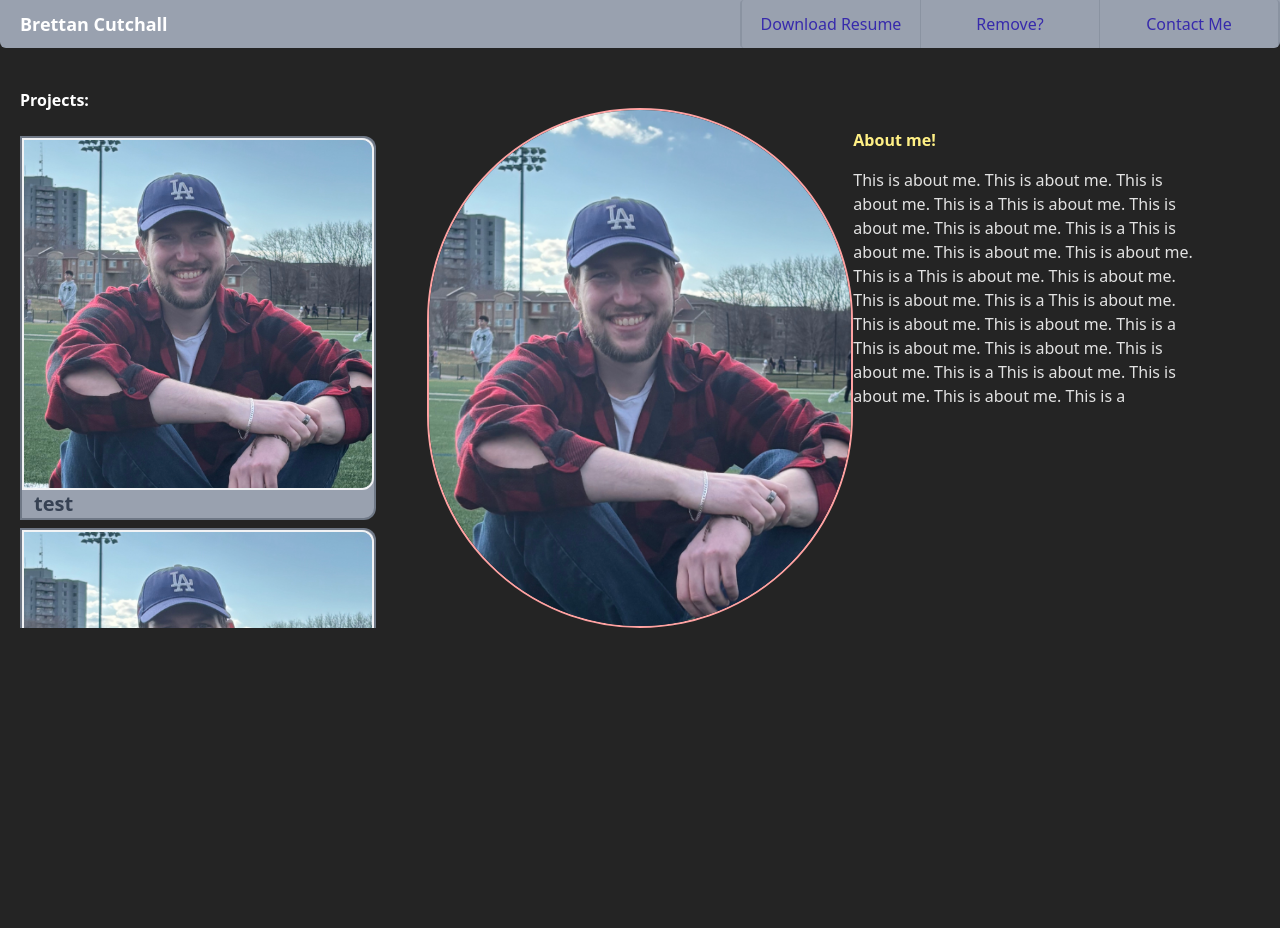
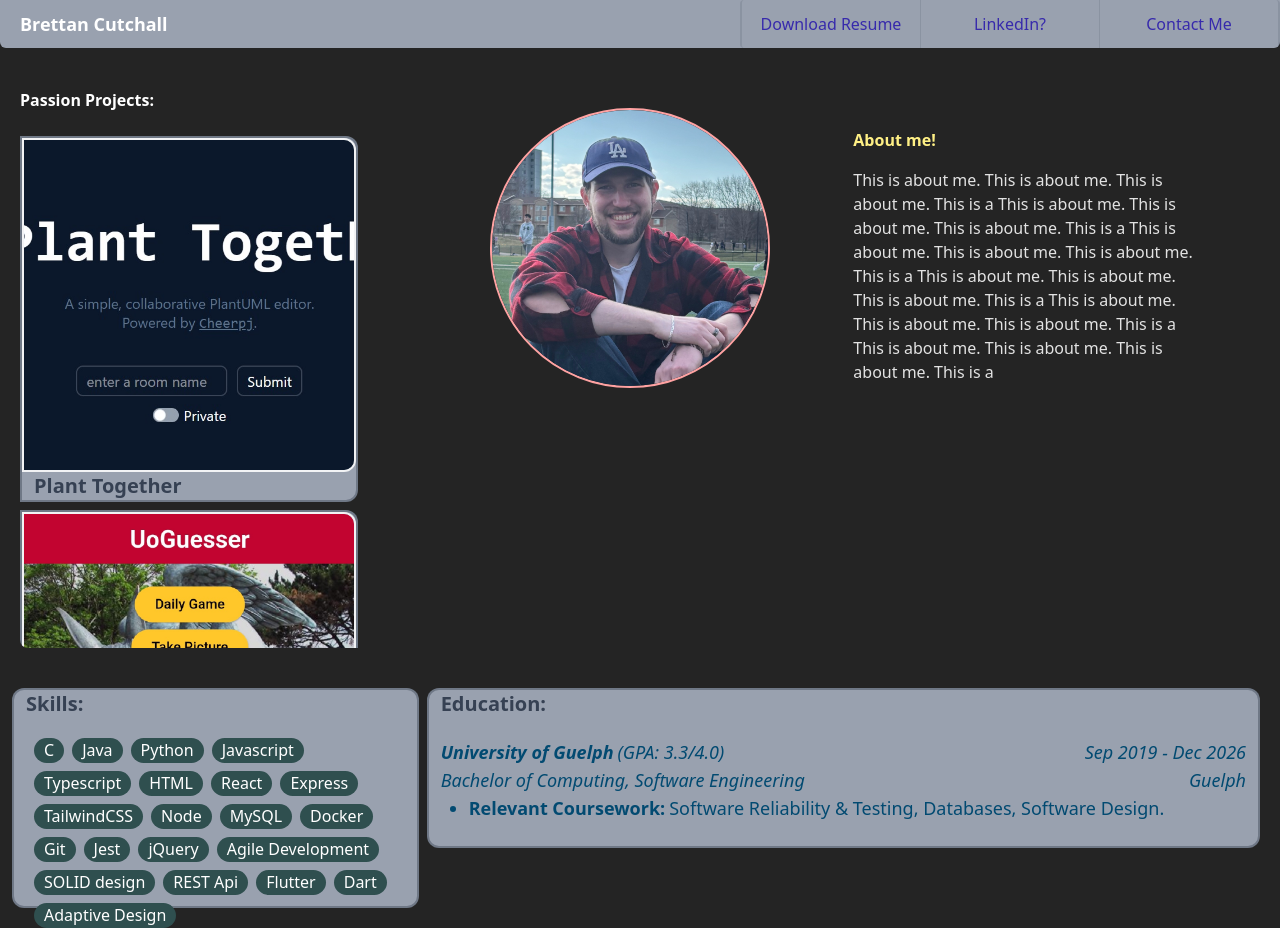
Before and after one commit to Bcutch/Resume, a React (Vite) app: page / in a window 1280 px wide. Before the commit the page ends 800 px from the top, so only its background shows below. Built offline with nearby package versions, Linux system fonts and the light colour scheme.

Commit message:
skills + edu

```diff
--- a/src/components/NavBar.component.tsx
+++ b/src/components/NavBar.component.tsx
@@ -1,5 +1,3 @@
-//import { useState, useEffect } from "react";
-
 interface NavProps {
 
 }
@@ -19,7 +17,7 @@ export const NavBar: React.FC<NavProps> = ({}) => {
                     Download Resume
                 </button>
                 <button className={`${buttonStyle} border-x-1`}>
-                    Remove?
+                    LinkedIn?
                 </button>
                 <button className={`${buttonStyle} border-r-2 rounded-r-sm`}>
                     Contact Me
--- a/src/components/card.component.tsx
+++ b/src/components/card.component.tsx
@@ -10,8 +10,8 @@ interface cardProps {
 export const Card: React.FC<cardProps> = ({
     color = "bg-gray-400 border-gray-900/30",
     style = "border-2 rounded-r-xl",
-    size = "50",
-    animate = "transition delay-150 duration-300 ease-in-out hover:translate-x-5 hover:scale-110",
+    size = "60",
+    animate = "transition delay-150 duration-300 ease-in-out hover:translate-x-4 hover:scale-110",
     title,
     img,
 }) => {
--- a/src/components/headShot.component.tsx
+++ b/src/components/headShot.component.tsx
@@ -6,15 +6,21 @@ interface HSProps {
 
 export const HeadShot: React.FC<HSProps> = ({
     position="flex flex-auto justify-center mt-5",
-    size="70",
+    size=null,
     border="border-2 border-red-300",
 }) => {
 
     return (
         <>
-            <div className={`${position}`}>
-                <img src="../../images/headshot.jpg" className={`h-${size} w-${size} ${border} aspect-square rounded-full object-cover`} />
-            </div>
+            {size==null &&
+                (<div className={`${position}`}>
+                    <img src="../../images/headshot.jpg" className={`h-70 w-70 ${border} aspect-square rounded-full object-cover`} />
+                </div>)}
+
+            {size!=null &&
+                (<div className={`${position}`}>
+                    <img src="../../images/headshot.jpg" className={`h-${size} w-${size} ${border} aspect-square rounded-full object-cover`} />
+                </div>)}
         </>
     )
 }
--- a/src/components/projectCards.component.tsx
+++ b/src/components/projectCards.component.tsx
@@ -11,12 +11,12 @@ export const ProjectCards: React.FC<projProps> = ({}) => {
         <>
             <div className={`flex-col`}>
                 <h1 className="text-white font-bold mb-4">
-                    Projects:
+                    Passion Projects:
                 </h1>
-                <div className={`h-125 overflow-x-hidden no-scrollbar pb-4`}>
-                    <Card img="headshot.jpg" title="test"/>
-                    <Card img="headshot.jpg" title="test"/>
-                    <Card img="headshot.jpg" title="test"/>
+                <div className={`h-130 overflow-x-hidden no-scrollbar pb-4 rounded-lg`}>
+                    <Card img="plant-together.jpg" title="Plant Together"/>
+                    <Card img="uoguessr.jpg" title="UoGuesser"/>
+                    <Card img="headshot.jpg" title="GeoJobSearch"/>
                 </div>
             </div>
         </>
--- /dev/null
+++ b/src/components/school.component.tsx
@@ -0,0 +1,54 @@
+interface skillsProps {
+    color?: string,
+    style?: string,
+    size?: string,
+    animate?: string,
+}
+
+export const School: React.FC<skillsProps> = ({
+    color = "bg-gray-400 border-gray-900/30",
+    style = "border-2 rounded-xl",
+    animate = "",
+}) => {
+
+    return(
+        <>
+            <div className={`w-full h-full ${color} ${style} ${animate}`}>
+                <h1 className={`flex justify-start ml-3 mb-5 text-xl font-bold text-gray-700`}>
+                    Education:
+                </h1>
+                <div className={`flex mx-3 text-lg italic text-sky-900`}>
+                    <div className={`flex flex-auto justify-start`}>
+                        <h2 className={`font-bold`}>
+                            University of Guelph
+                        </h2>
+                        <h2 className={`ml-1`}>
+                            (GPA: 3.3/4.0)
+                        </h2>
+                    </div>
+                    <h2 className={`justify-end`}>
+                        Sep 2019 - Dec 2026
+                    </h2>
+                </div>
+                <div className={`flex mx-3 text-lg italic text-sky-900`}>
+                    <h2 className={`flex flex-auto justify-start`}>
+                        Bachelor of Computing, Software Engineering
+                    </h2>
+                    <h2 className={`justify-end`}>
+                        Guelph
+                    </h2>
+                </div>
+                <ul className={`ml-10`}>
+                    <li className={`justify-start text-lg text-sky-900`}>
+                        <h2 className={`font-bold inline-block`}>
+                            Relevant Coursework:
+                        </h2>
+                        <h2 className={`ml-1 inline-block`}>
+                            Software Reliability & Testing, Databases, Software Design.
+                        </h2>
+                    </li>
+                </ul>
+            </div>
+        </>
+    )
+}
--- /dev/null
+++ b/src/components/skills.component.tsx
@@ -0,0 +1,88 @@
+interface skillsProps {
+    color?: string,
+    style?: string,
+    size?: string,
+    animate?: string,
+}
+
+export const Skills: React.FC<skillsProps> = ({
+    color = "bg-gray-400 border-gray-900/30",
+    style = "border-2 rounded-xl",
+    animate = "",
+}) => {
+
+    return(
+        <>
+            <div className={`flex-col w-full h-full ${color} ${style} ${animate}`}>
+                <h1 className={`ml-3 text-xl font-bold text-gray-700`}>
+                    Skills:
+                </h1>
+                <div className={`flex flex-wrap gap-2 gap-y-2 m-5`}>
+                    <div className="bubble">
+                        C
+                    </div>
+                    <div className="bubble">
+                        Java
+                    </div>
+                    <div className="bubble">
+                        Python
+                    </div>
+                    <div className="bubble">
+                        Javascript
+                    </div>
+                    <div className="bubble">
+                        Typescript
+                    </div>
+                    <div className="bubble">
+                        HTML
+                    </div>
+                    <div className="bubble">
+                        React
+                    </div>
+                    <div className="bubble">
+                        Express
+                    </div>
+                    <div className="bubble">
+                        TailwindCSS
+                    </div>
+                    <div className="bubble">
+                        Node
+                    </div>
+                    <div className="bubble">
+                        MySQL
+                    </div>
+                    <div className="bubble">
+                        Docker
+                    </div>
+                    <div className="bubble">
+                        Git
+                    </div>
+                    <div className="bubble">
+                        Jest
+                    </div>
+                    <div className="bubble">
+                        jQuery
+                    </div>
+                    <div className="bubble">
+                        Agile Development
+                    </div>
+                    <div className="bubble">
+                        SOLID design
+                    </div>
+                    <div className="bubble">
+                        REST Api
+                    </div>
+                    <div className="bubble">
+                        Flutter
+                    </div>
+                    <div className="bubble">
+                        Dart
+                    </div>
+                    <div className="bubble">
+                        Adaptive Design
+                    </div>
+                </div>
+            </div>
+        </>
+    )
+}
--- a/src/index.css
+++ b/src/index.css
@@ -15,3 +15,25 @@ body {
     -ms-overflow-style: none;  /* IE and Edge */
     scrollbar-width: none;  /* Firefox */
 }
+
+.projects {
+  grid-row: span 2;
+}
+
+.bubble {
+  border-radius: calc(infinity * 1px);
+  height: 25px;
+  width: fit-content;
+  color: white;
+  background-color: darkslategrey;
+  padding-left: 10px;
+  padding-right: 10px;
+}
+
+.skills {
+  grid-column: span 2;
+}
+
+ul {
+  list-style-type: disc;
+}
--- a/src/pages/home.page.tsx
+++ b/src/pages/home.page.tsx
@@ -1,8 +1,8 @@
 import { HeadShot } from "../components/headShot.component";
-import { NavBar } from "../components/NavBar.component"
-
-import { useState, useEffect } from "react";
+import { NavBar } from "../components/navBar.component";
 import { ProjectCards } from "../components/projectCards.component";
+import { School } from "../components/school.component";
+import { Skills } from "../components/skills.component";
 
 export const Home: React.FC = () => {
 
@@ -14,12 +14,12 @@ export const Home: React.FC = () => {
             <body>
                 <div className="flex-col">
                     <NavBar />
-                    <div className="grid grid-cols-3 mt-10">
-                        <div className="ml-5">
+                    <div className="grid grid-cols-3 mt-10 mr-5 gap-5">
+                        <div className="projects ml-5">
                             <ProjectCards />
                         </div>
                         <HeadShot />
-                        <div className="mr-20 mt-10">
+                        <div className="mr-15 mt-10">
                             <h1 className="text-yellow-200 font-bold mb-4">
                                 About me!
                             </h1>
@@ -30,11 +30,18 @@ export const Home: React.FC = () => {
                                 This is about me. This is about me. This is about me. This is a
                                 This is about me. This is about me. This is about me. This is a
                                 This is about me. This is about me. This is about me. This is a
-                                This is about me. This is about me. This is about me. This is a
                             </p>
                         </div>
+                        <div className="h-40"></div>
+                        <div></div>
+                        <div className={`mt-5 ml-3 w-full h-55`}>
+                            <Skills />
+                        </div>
+                        <div className={`skills items-end mt-5 h-40 w-full`}>
+                            <School />
+                        </div>
+                    </div>
 
-                    </div>
                 </div>
             </body>
         </>
```
Also changed, not shown: images/plant-together.jpg (added), images/uoguessr.jpg (added).
